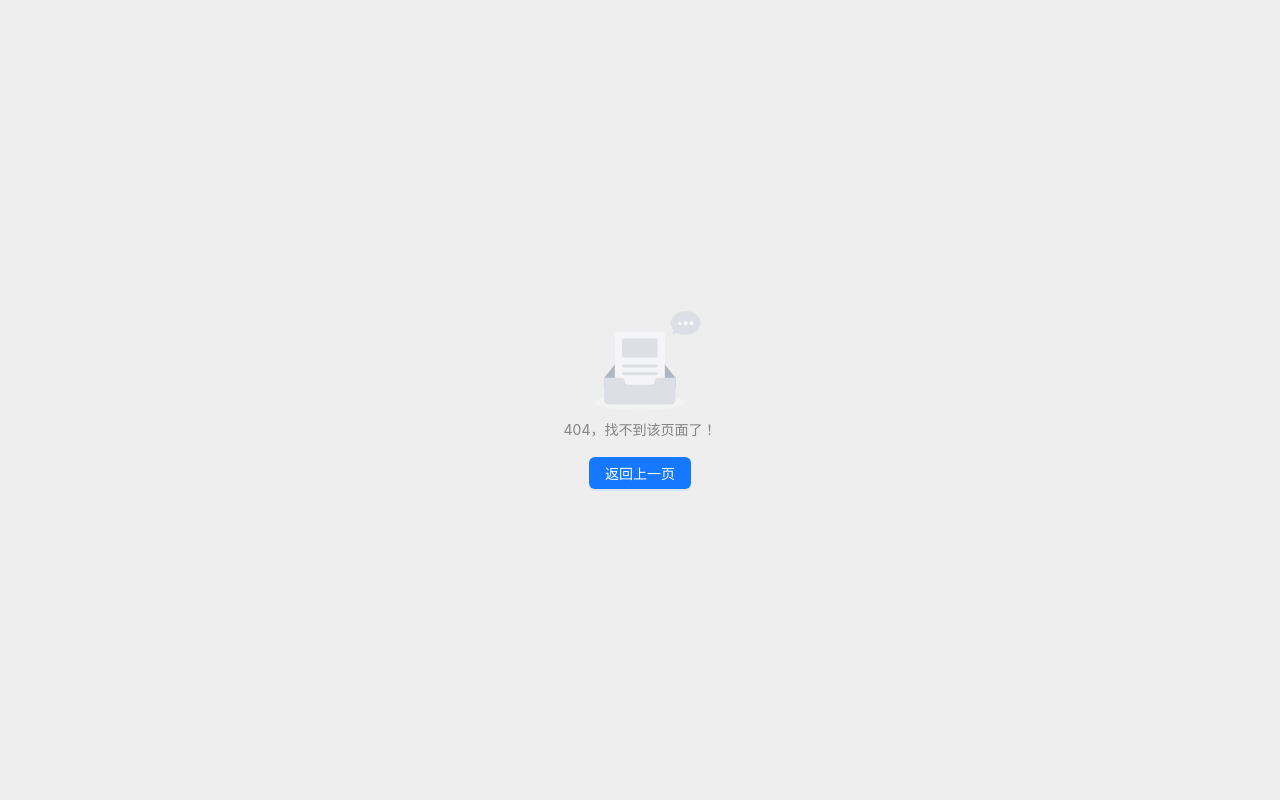
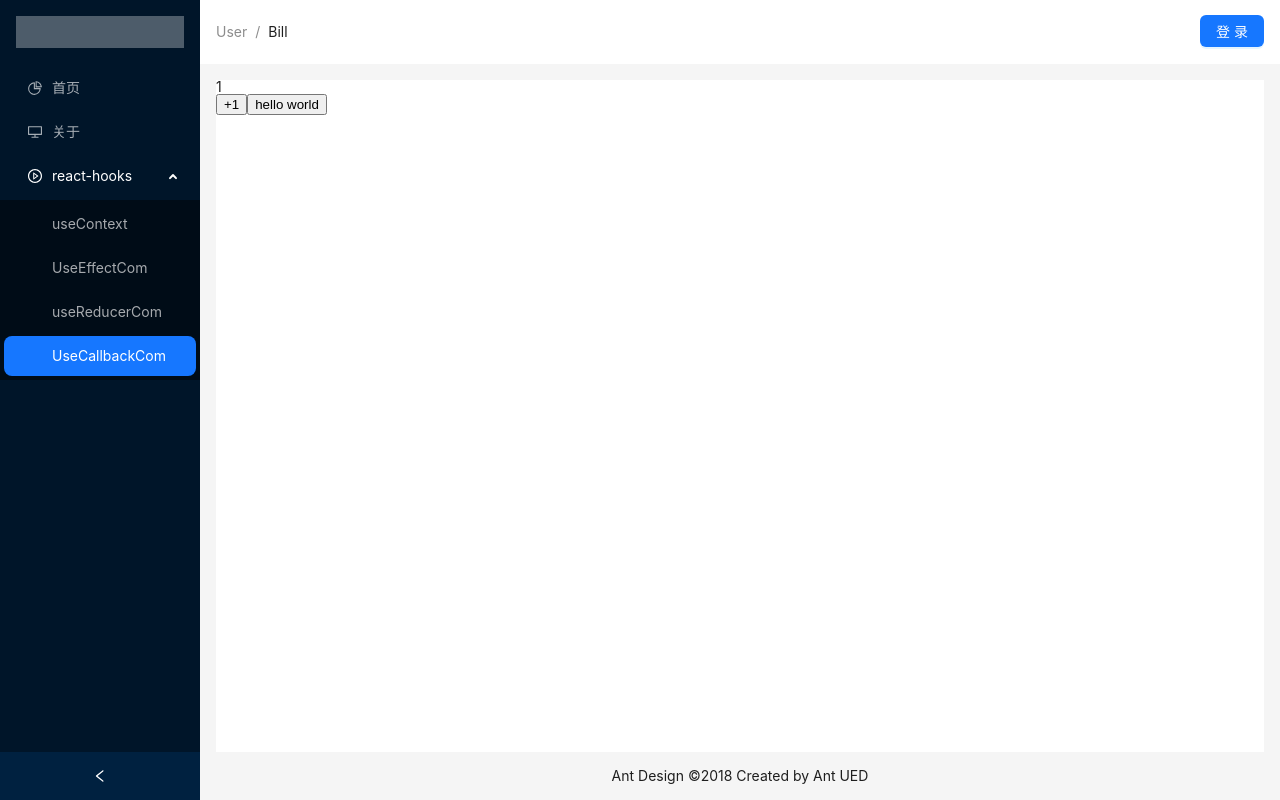
Before and after one commit to lin1126/react-management, a React (Vite) app: page /SubMeue/UseCallbackCom in a window 1280 px wide. Before the commit this address had no page. Built offline with nearby package versions, Linux system fonts and the light colour scheme.

Commit message:
useCallback

```diff
--- a/src/router/index.tsx
+++ b/src/router/index.tsx
@@ -10,6 +10,7 @@ const NotFound = lazy(() => import('@/views/404/index'))
 const UseContextCom = lazy(() => import('@/views/SubMeue/UseContextCom/index'))
 const UseEffectCom = lazy(() => import('@/views/SubMeue/UseEffectCom'))
 const UseReducerCom =  lazy(() => import('@/views/SubMeue/UseReducerCom'))
+const UseCallbackCom = lazy(() => import('@/views/SubMeue/UseCallbackCom'))
 // import { Navigate } from 'react-router-dom'
 
 // 引入图标
@@ -47,7 +48,7 @@ const routes = [
       {
         path: '/SubMeue',
         meta: {
-          name: '子菜单',
+          name: 'react-hooks',
           icon: <PlayCircleOutlined />,
         },
         children: [
@@ -73,6 +74,13 @@ const routes = [
               name: 'useReducerCom',
             },
           },
+          {
+            path: 'UseCallbackCom',
+            element: <UseCallbackCom></UseCallbackCom>,
+            meta: {
+              name: 'UseCallbackCom',
+            },
+          },
         ],
       },
     ],
--- /dev/null
+++ b/src/views/SubMeue/UseCallbackCom/index.tsx
@@ -0,0 +1,45 @@
+import { useCallback, useState, memo } from 'react'
+
+// useCallback 是一个允许你在多次渲染中缓存函数的 React Hook。
+// const cachedFn = useCallback(fn, dependencies)
+// 这里应该提醒的是，useCallback ，
+// 必须配合 react.memo pureComponent ，否则不但不会提升性能，还有可能降低性能
+const UseCallbackCom = () => {
+  const [counter, setCounter] = useState(1)
+
+  const handleClick = useCallback(() => {
+    setCounter(counter + 1)
+  }, [counter])
+
+  // 如果不用useCallback包裹，仍然会导致子组件更新
+  // const childClick = () => {
+  //   console.log(1111);
+  // }
+  const childClick = useCallback(() => {
+    console.log(1111)
+  }, [])
+
+  return (
+    <>
+      <h1>{counter}</h1>
+      <button onClick={handleClick}>+1</button>
+      <Child click={childClick}></Child>
+    </>
+  )
+}
+
+const Child = memo((prop: { click: Function }) => {
+  const { click } = prop
+  console.log('子组件更新了')
+  return (
+    <button
+      onClick={() => {
+        click()
+      }}
+    >
+      hello world
+    </button>
+  )
+})
+
+export default UseCallbackCom
```
